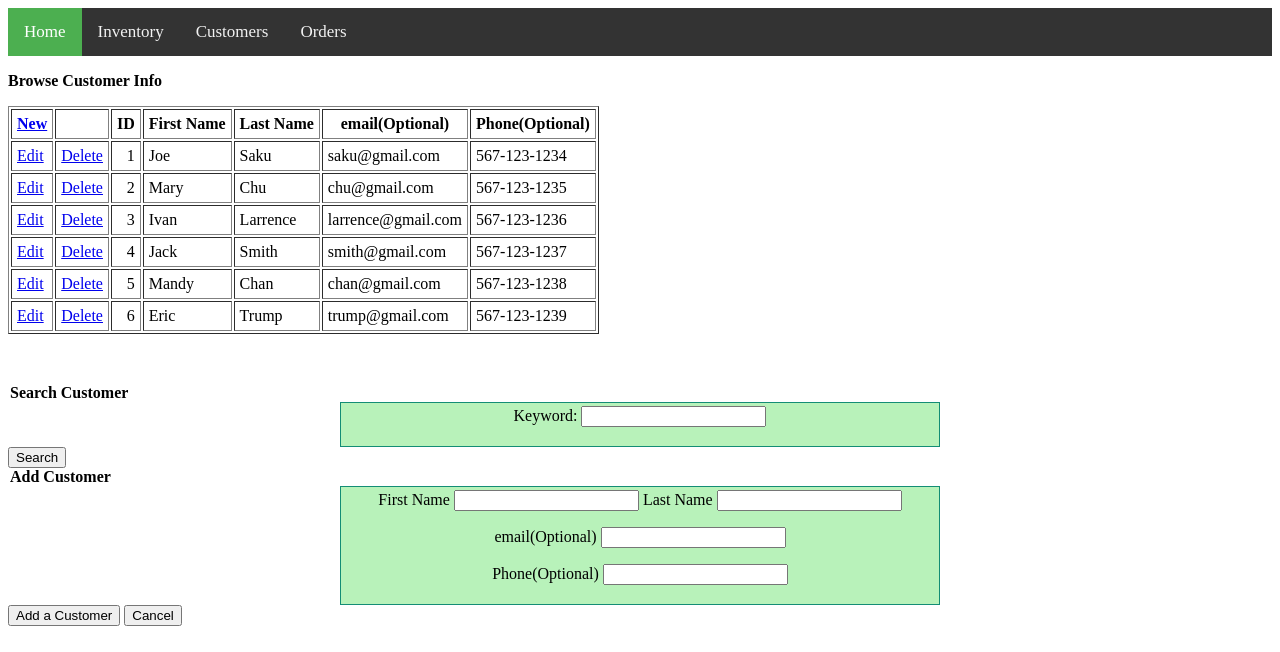
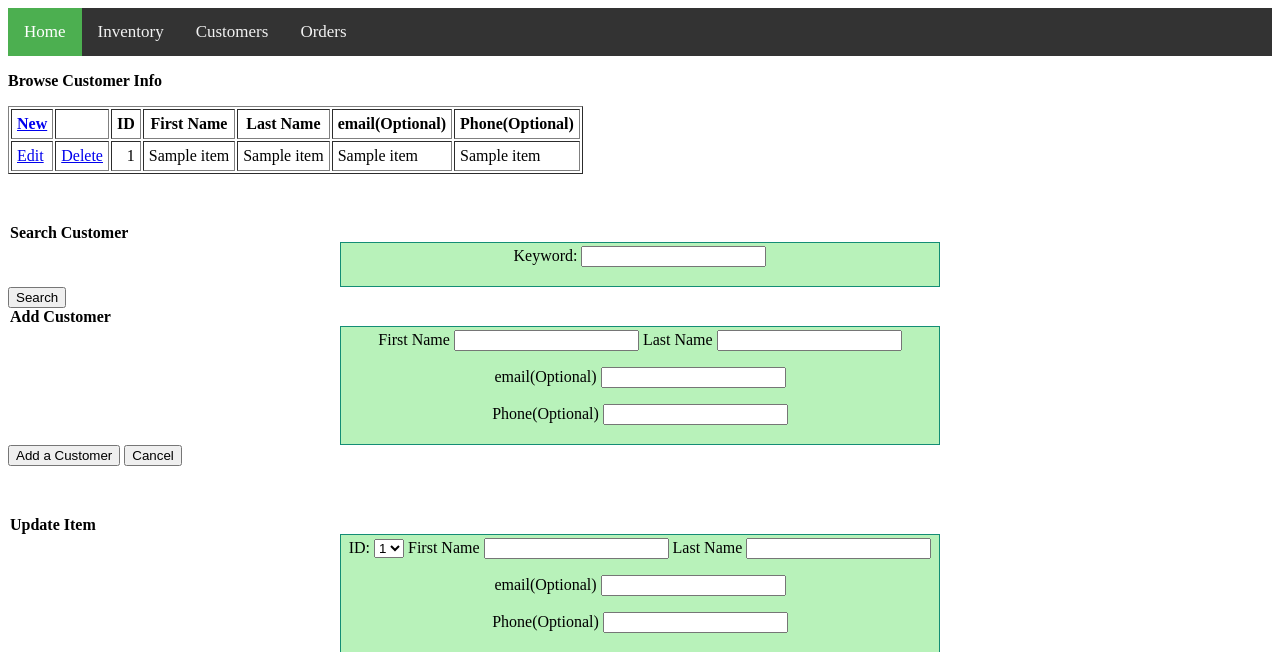
Before and after one commit to williamgl/CS340, a Flask app: template templates/customers.html in a window 1280 px wide. Shown: the top 652 px of the page. Run offline with Flask 2, Linux system fonts and the light colour scheme; the template is opened without the code that fills it: most values are stand-ins (such as "Sample title", 1, 10 or a date in 2020).

Commit message:
wrapped up all get for entities

```diff
--- a/app.py
+++ b/app.py
@@ -51,9 +51,14 @@ def index():
     return render_template("index.html")
 
 
-@app.route('/customers')
+@app.route('/customers',methods = ['POST', 'GET'])
 def customers():
-    return render_template("customers.html")
+    if (request.method == 'GET'):
+        mycursor = my_db.cursor()
+        mycursor.execute("SELECT * FROM Customers INNER JOIN CustomerContactInfo ON Customers.customer_id=CustomerContactInfo.customer_id")
+        myresult = mycursor.fetchall()
+        print(myresult)
+        return render_template("customers.html", myresult=myresult)
 
 
 @app.route('/inventory',methods = ['POST', 'GET'])
@@ -65,7 +70,7 @@ def inventory():
         return render_template("inventory.html", myresult=myresult)
 
 
-@app.route('/orders')
+@app.route('/orders',methods = ['POST', 'GET'])
 def orders():
     if (request.method == 'GET'):
         mycursor = my_db.cursor()
--- a/templates/customers.html
+++ b/templates/customers.html
@@ -25,60 +25,17 @@
         <th>email(Optional)</th>
         <th>Phone(Optional)</th>
       </tr>
+      {% for item in myresult%}
       <tr>
         <td><a href="#">Edit</a></td>
         <td><a href="#">Delete</a></td>
-        <td align="right" >1</td>
-        <td>Joe</td>
-        <td>Saku</td>
-        <td>saku@gmail.com</td>
-        <td>567-123-1234</td>
+        <td align="right" >{{item[0]}}</td>
+        <td>{{item[1]}}</td>
+        <td>{{item[2]}}</td>
+        <td>{{item[6]}}</td>
+        <td>{{item[7]}}</td>
       </tr>
-      <tr>
-        <td><a href="#">Edit</a></td>
-        <td><a href="#">Delete</a></td>
-        <td align="right" >2</td>
-        <td>Mary</td>
-        <td>Chu</td>
-        <td>chu@gmail.com</td>
-        <td>567-123-1235</td>
-      </tr>
-      <tr>
-        <td><a href="#">Edit</a></td>
-        <td><a href="#">Delete</a></td>
-        <td align="right" >3</td>
-        <td>Ivan</td>
-        <td>Larrence</td>
-        <td>larrence@gmail.com</td>
-        <td>567-123-1236</td>
-      </tr>
-      <tr>
-        <td><a href="#">Edit</a></td>
-        <td><a href="#">Delete</a></td>
-        <td align="right" >4</td>
-        <td>Jack</td>
-        <td>Smith</td>
-        <td>smith@gmail.com</td>
-        <td>567-123-1237</td>
-      </tr>
-      <tr>
-        <td><a href="#">Edit</a></td>
-        <td><a href="#">Delete</a></td>
-        <td align="right" >5</td>
-        <td>Mandy</td>
-        <td>Chan</td>
-        <td>chan@gmail.com</td>
-        <td>567-123-1238</td>
-      </tr>
-      <tr>
-        <td><a href="#">Edit</a></td>
-        <td><a href="#">Delete</a></td>
-        <td align="right" >6</td>
-        <td>Eric</td>
-        <td>Trump</td>
-        <td>trump@gmail.com</td>
-        <td>567-123-1239</td>
-      </tr>
+      {% endfor %}
     </table>
     <p>&nbsp;</p>
     </div> <!-- browse -->
```
Also changed, not shown: 1 other file.
